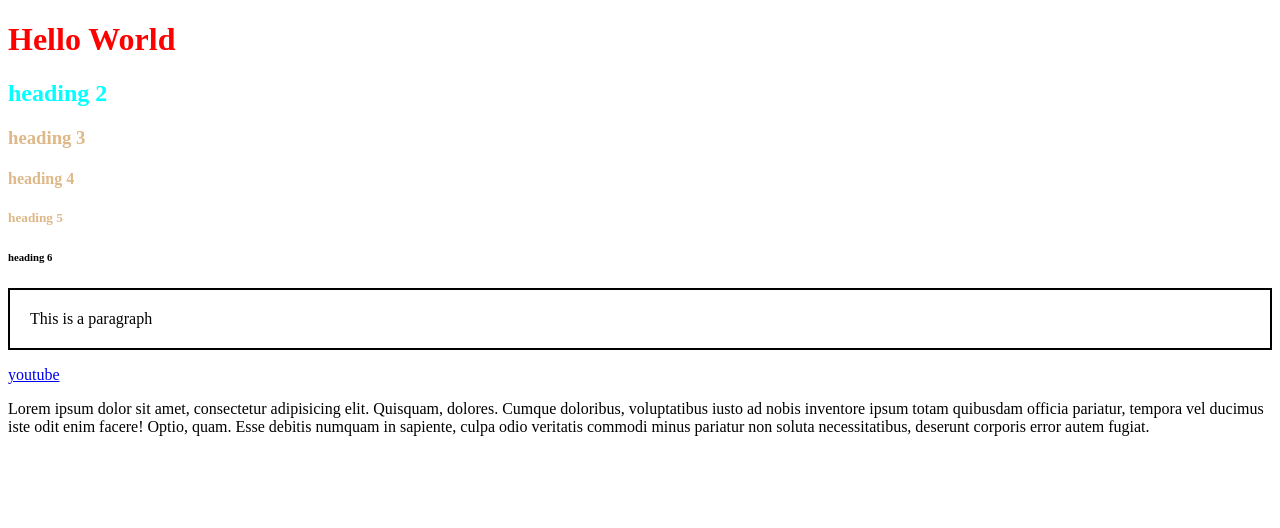
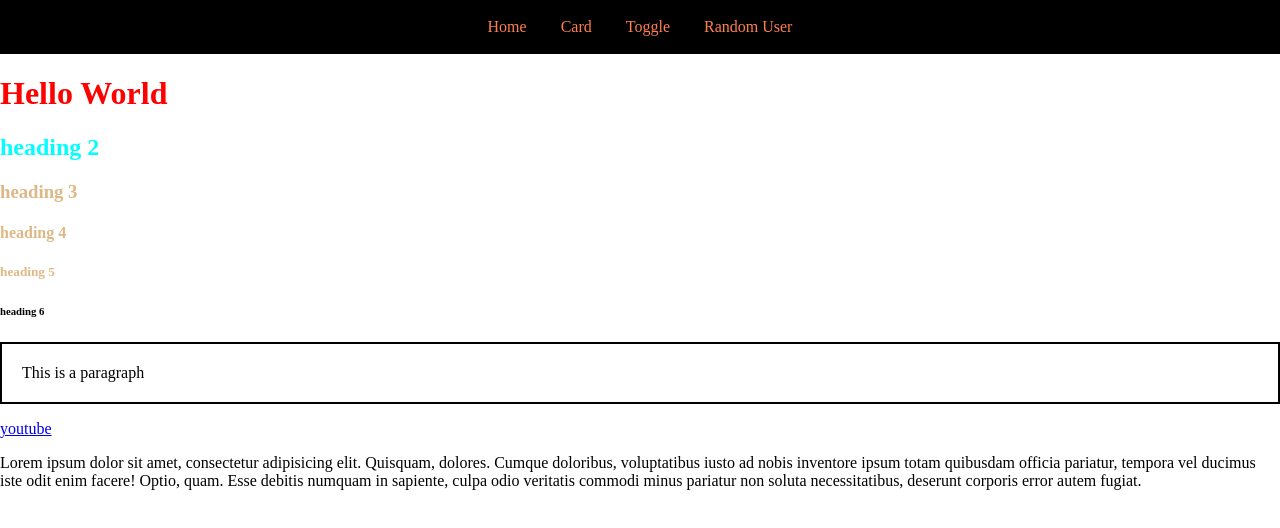
Before and after one commit to srinidhi0506/autosuggest, a website: page frontend/index.html in a window 1280 px wide. Drawn offline with Linux system fonts and the light colour scheme.

Commit message:
Added nav bar

```diff
--- a/frontend/css/index.css
+++ b/frontend/css/index.css
@@ -16,3 +16,23 @@ h1{
    padding: 20px;
    text-align: justify;
 }
+.navbar{
+    border: 3px;
+    border-style:solid;
+    padding: 15px;
+    background-color: black;
+    text-align: center;
+}
+.navbar a{
+    color:coral;
+    padding: 15px;
+    text-decoration: none;
+}
+.navbar a:hover{
+    background-color: white;
+    color: black;
+    border-radius: 5px;
+}
+body{
+    margin: 0;
+}
--- a/frontend/index.html
+++ b/frontend/index.html
@@ -7,9 +7,15 @@
     <link rel="stylesheet" href="css/index.css">
 </head>
 <body>
+    <div class="navbar">
+        <a href="">Home</a>
+        <a href="">Card</a>
+        <a href="">Toggle</a>
+        <a href="">Random User</a>
+
+    </div>
     <h1>Hello World</h1>
     <h2 id="heading2">heading 2</h2>
-
     <h3 class="heading">heading 3</h3>
     <h4 class="heading">heading 4</h4>
     <h5 class="heading">heading 5</h5>
```
